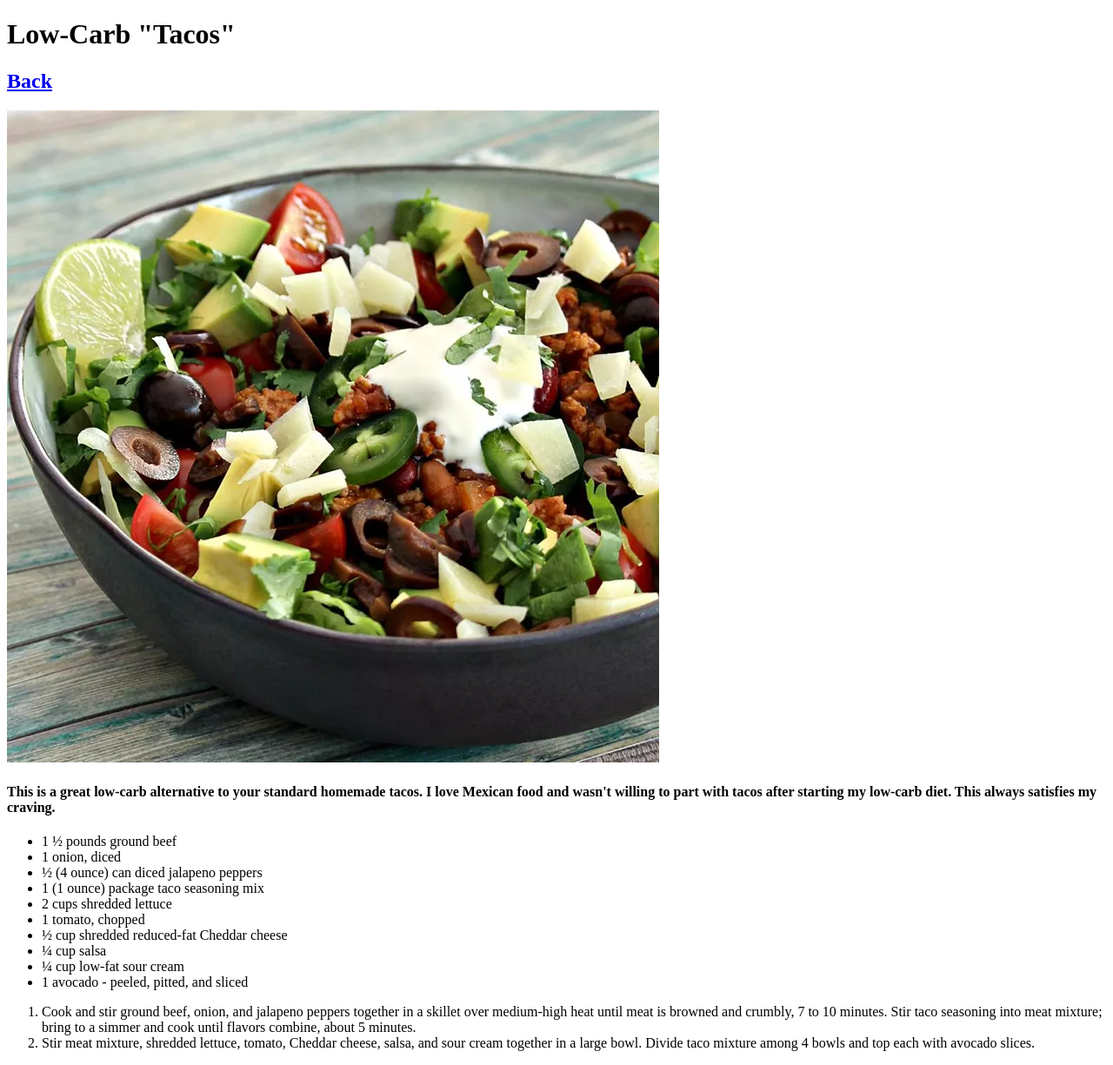
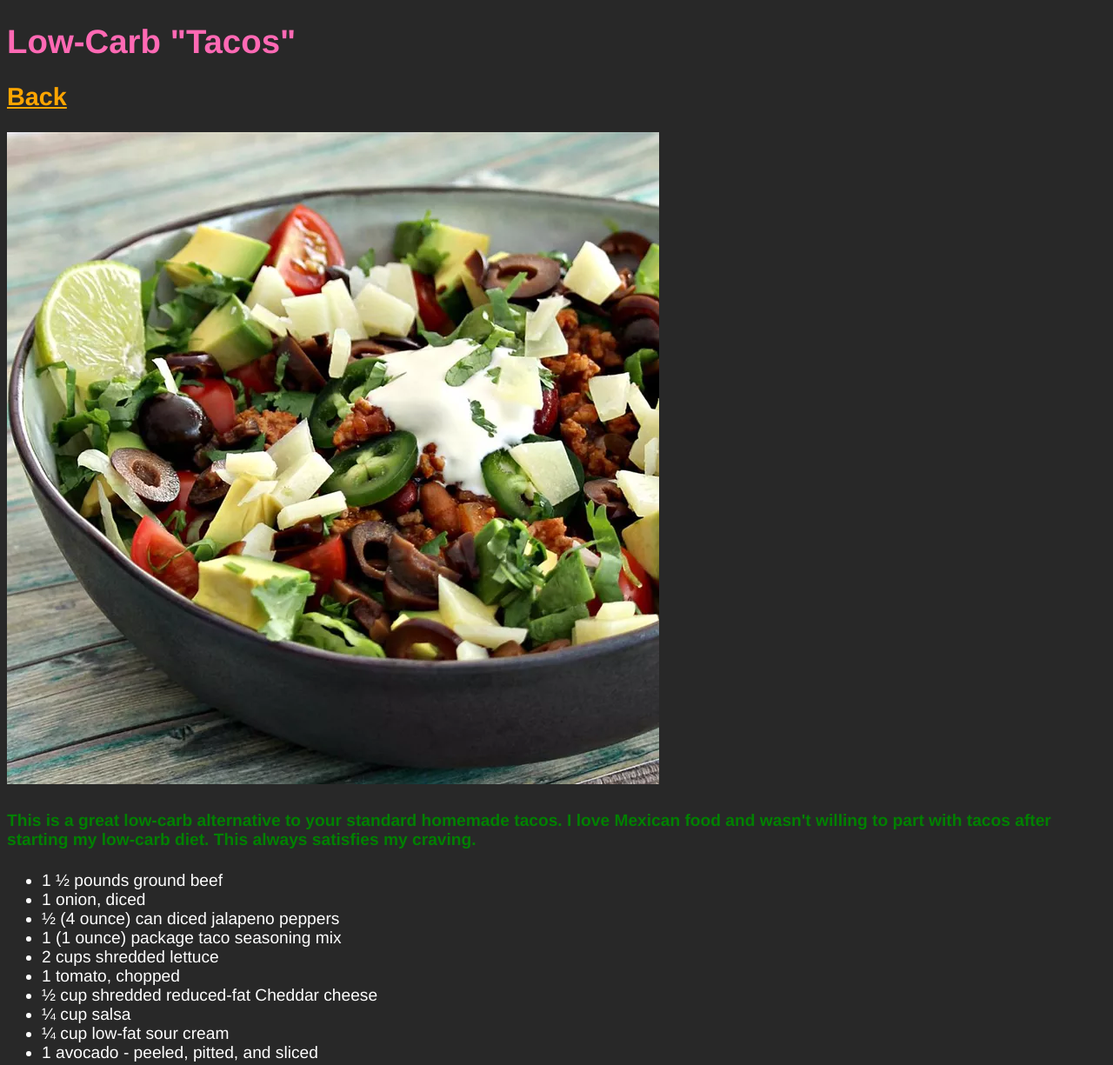
Before and after one commit to PhysicalJP/Odin-Project-recipes, a plain HTML site: page Recipes/Low-Carb-Tacos.html in a window 1280 px wide. Shown: the top 1225 px of the page at 87% size. Drawn offline with Linux system fonts and the light colour scheme.

Commit message:
added css to every page

```diff
--- a/Recipes/Low-Carb-Tacos.html
+++ b/Recipes/Low-Carb-Tacos.html
@@ -4,13 +4,14 @@
     <meta charset="UTF-8">
     <meta http-equiv="X-UA-Compatible" content="IE=edge">
     <meta name="viewport" content="width=device-width, initial-scale=1.0">
+    <link rel="stylesheet" href="../style.css">
     <title>Low-Carb "Tacos"</title>
 </head>
 <body>
-    <h1>Low-Carb "Tacos"</h1>
-    <h2> <a href="../index.html">Back</a> </h2>
+    <h1 class="Header">Low-Carb "Tacos"</h1>
+    <h2> <a class="Page" href="../index.html">Back</a> </h2>
     <img src="../Images/Low-Carb-Tacos.jpg" alt="">
-    <h4>This is a great low-carb alternative to your standard homemade tacos. I love Mexican food and wasn't willing to part with tacos after starting my low-carb diet. This always satisfies my craving.</h4>
+    <h4 class="Header4">This is a great low-carb alternative to your standard homemade tacos. I love Mexican food and wasn't willing to part with tacos after starting my low-carb diet. This always satisfies my craving.</h4>
     <ul>
         <li>1 ½ pounds ground beef</li>
         <li>1 onion, diced</li>
--- /dev/null
+++ b/style.css
@@ -0,0 +1,21 @@
+:root{
+    --PrimaryText: white;
+    font-family: 'Franklin Gothic Medium', 'Arial Narrow', Arial, sans-serif;
+    font-size: larger;
+}
+*{
+    background-color: rgb(40, 40, 40);
+    color: var(--PrimaryText)
+}
+.Main{
+    color: white;
+}
+.Page{
+    color: orange;
+}
+.Header{
+    color: hotpink;
+}
+.Header4{
+    color: green;
+}
```
Also changed, not shown: Recipes/Chicken-Zoodle-Soup.html (+4 -3 lines), Recipes/Hummus-Pizza.html (+4 -3 lines), index.html (+5 -4 lines).
